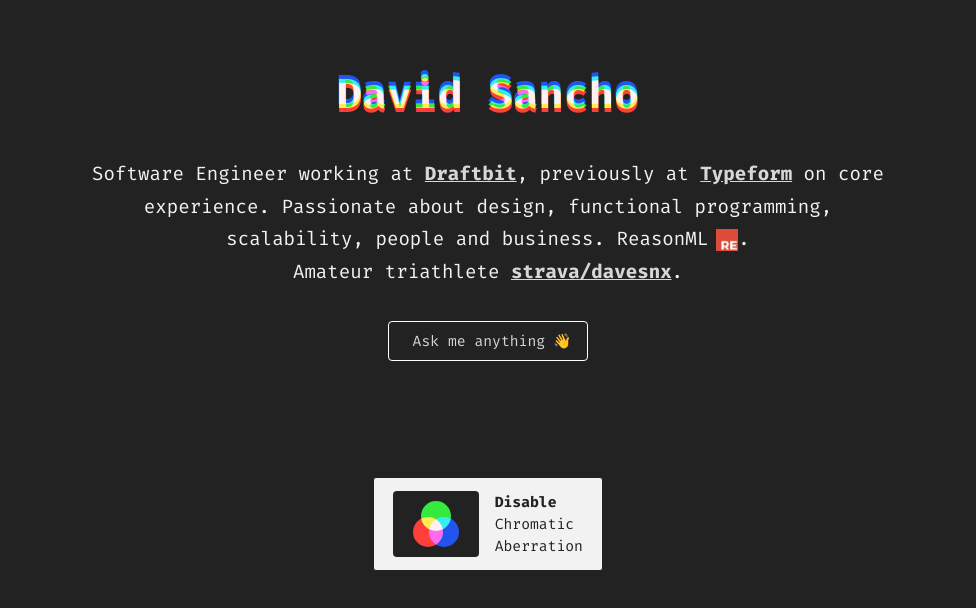
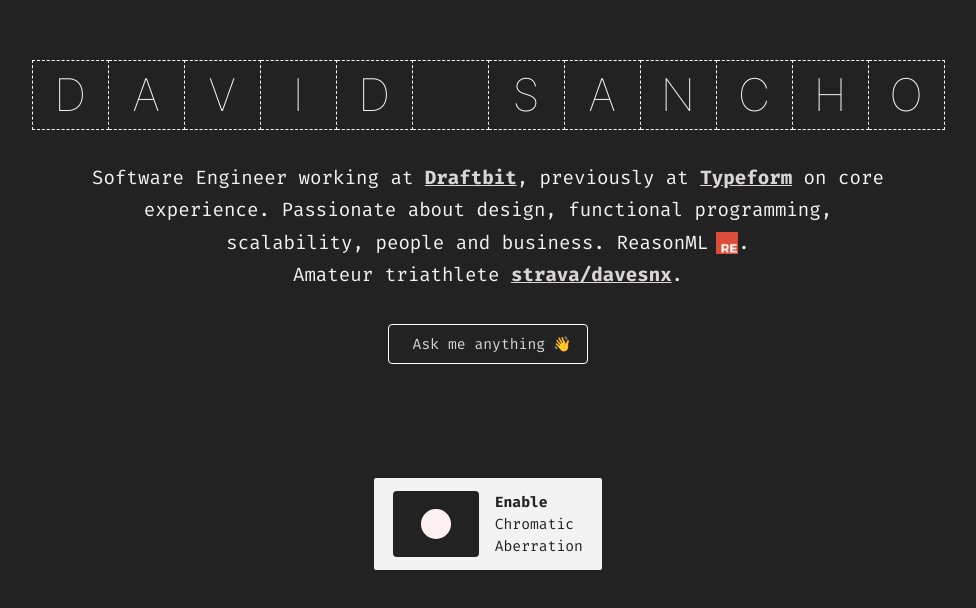
Before and after one commit to davesnx/sancho.dev, a React (Create React App) app: page / in a window 1280 px wide. Shown: the part 148-756 px from the top of the page, without its empty margins (152-1128 px from the left). Built offline with nearby package versions, Linux system fonts and the light colour scheme.

Commit message:
feat: Add Inter variant font

```diff
--- a/src/app.jsx
+++ b/src/app.jsx
@@ -104,28 +104,86 @@
   }
 `;
 
+const SHOW_CASES = {
+  chromatic: "CHROMATIC",
+  font: "FONT"
+};
+
+const SquaredMain = styled.div`
+  flex-direction: row;
+`;
+
+const Character = styled.span`
+  width: 75px;
+  font-size: 45px;
+  text-transform: uppercase;
+  font-family: "Inter";
+  font-variation-settings: "wght" ${props => props.wght};
+
+  display: flex;
+  border: 1px dashed white;
+  justify-content: center;
+  align-items: center;
+
+  & + & {
+    border-left: none;
+  }
+`;
+
+const Letter = ({ children }) => {
+  return <Character wght="100">{children}</Character>;
+};
+
+const Squared = ({ text, x }) => {
+  const ref = React.useRef(null);
+  const firstElementPosition =
+    ref.current && ref.current.getBoundingClientRect().x;
+  const letters = text.split("");
+
+  const steps = Math.floor(1000 / letters.length);
+  const charPosition = steps * letters.length + firstElementPosition;
+  return (
+    <SquaredMain ref={ref}>
+      {letters.map((char, idx) => {
+        return (
+          <Letter wght="100" key={idx}>
+            {char}
+          </Letter>
+        );
+      })}
+    </SquaredMain>
+  );
+};
+
 const App = () => {
-  const [chromaticAberration, setChromaaticAberration] = React.useState(true);
-
-  const clickHandler = () => {
-    setChromaaticAberration(isEnabled => !isEnabled);
-  };
+  const [show, setShow] = React.useState(SHOW_CASES.font);
 
   const mouse = useMousePosition();
   const orientation = useDeviceOrientation();
 
-  const Title = chromaticAberration ? (
-    <ChromaticText mouse={mouse} orientation={orientation}>
-      <H1>David Sancho</H1>
-    </ChromaticText>
-  ) : (
-    <H1>David Sancho</H1>
-  );
+  const isChromaticAberrationEnabled = SHOW_CASES.chromatic === show;
+
+  let Title = <H1>David Sancho</H1>;
+
+  switch (show) {
+    case SHOW_CASES.chromatic:
+      Title = (
+        <ChromaticText mouse={mouse} orientation={orientation}>
+          <H1>David Sancho</H1>
+        </ChromaticText>
+      );
+      break;
+    case SHOW_CASES.font:
+      Title = <Squared x={mouse.x} text="David Sancho" />;
+      break;
+    default:
+      Title = <H1>David Sancho</H1>;
+  }
 
   return (
     <>
       <GlobalStyles />
-      <Main cursor={chromaticAberration ? "crosshair" : "auto"}>
+      <Main cursor={isChromaticAberrationEnabled ? "crosshair" : "auto"}>
         <Container>
           {React.cloneElement(Title)}
           <Spacer top={4}>
@@ -179,7 +237,10 @@
           </Spacer>
         </Container>
         <FloatingBottom>
-          <ChromaticButton enabled={chromaticAberration} onClick={clickHandler}>
+          <ChromaticButton
+            enabled={isChromaticAberrationEnabled}
+            onClick={() => setShow(SHOW_CASES.chromatic)}
+          >
             Enable chromatic aberration
           </ChromaticButton>
         </FloatingBottom>
--- a/src/fonts.css
+++ b/src/fonts.css
@@ -25,3 +25,9 @@
   font-weight: 700;
   font-style: normal;
 }
+
+@font-face {
+  font-family: 'Inter';
+  src: url("./fonts/Inter.otf");
+  font-style: normal;
+}
```
Also changed, not shown: src/fonts/Inter.otf (added).
